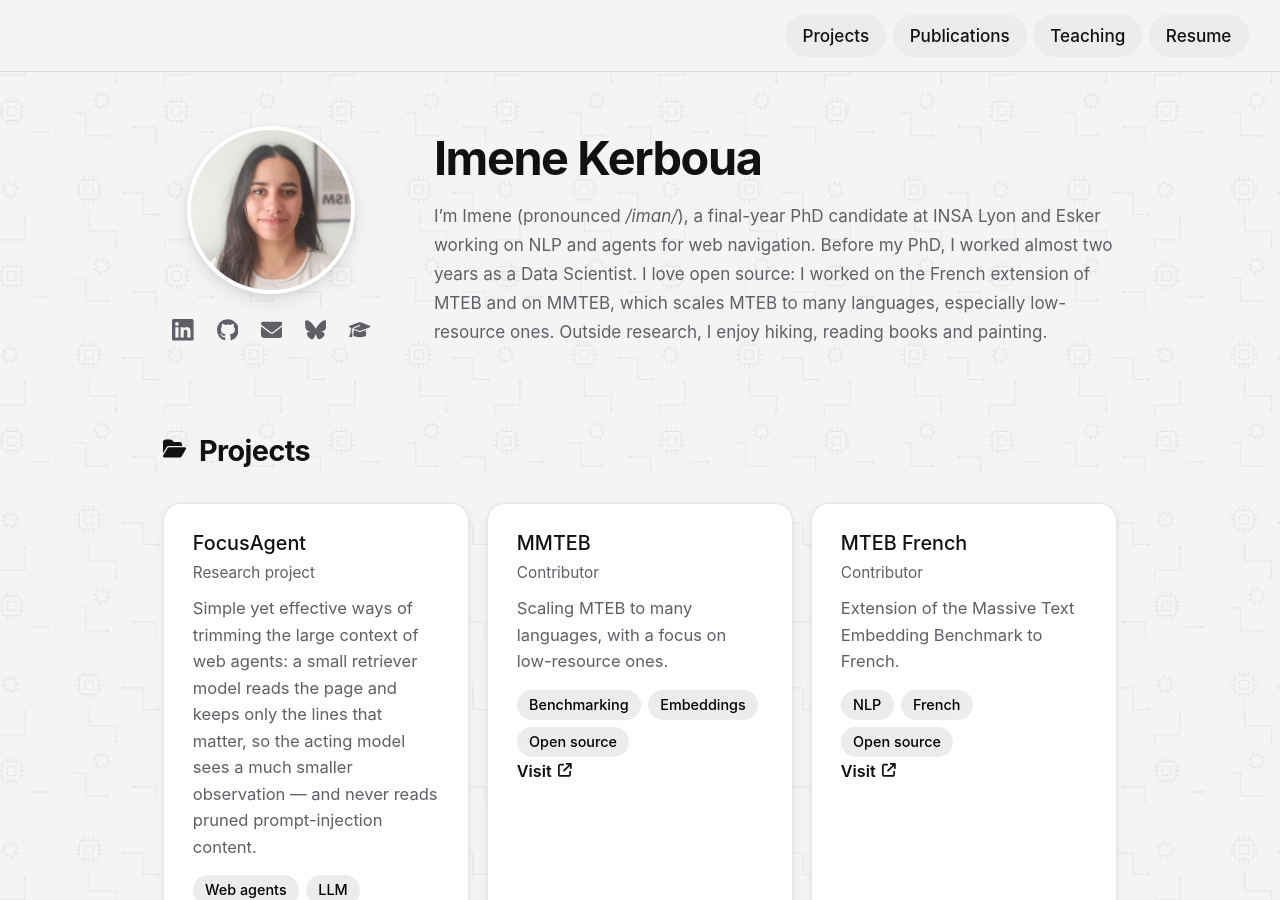
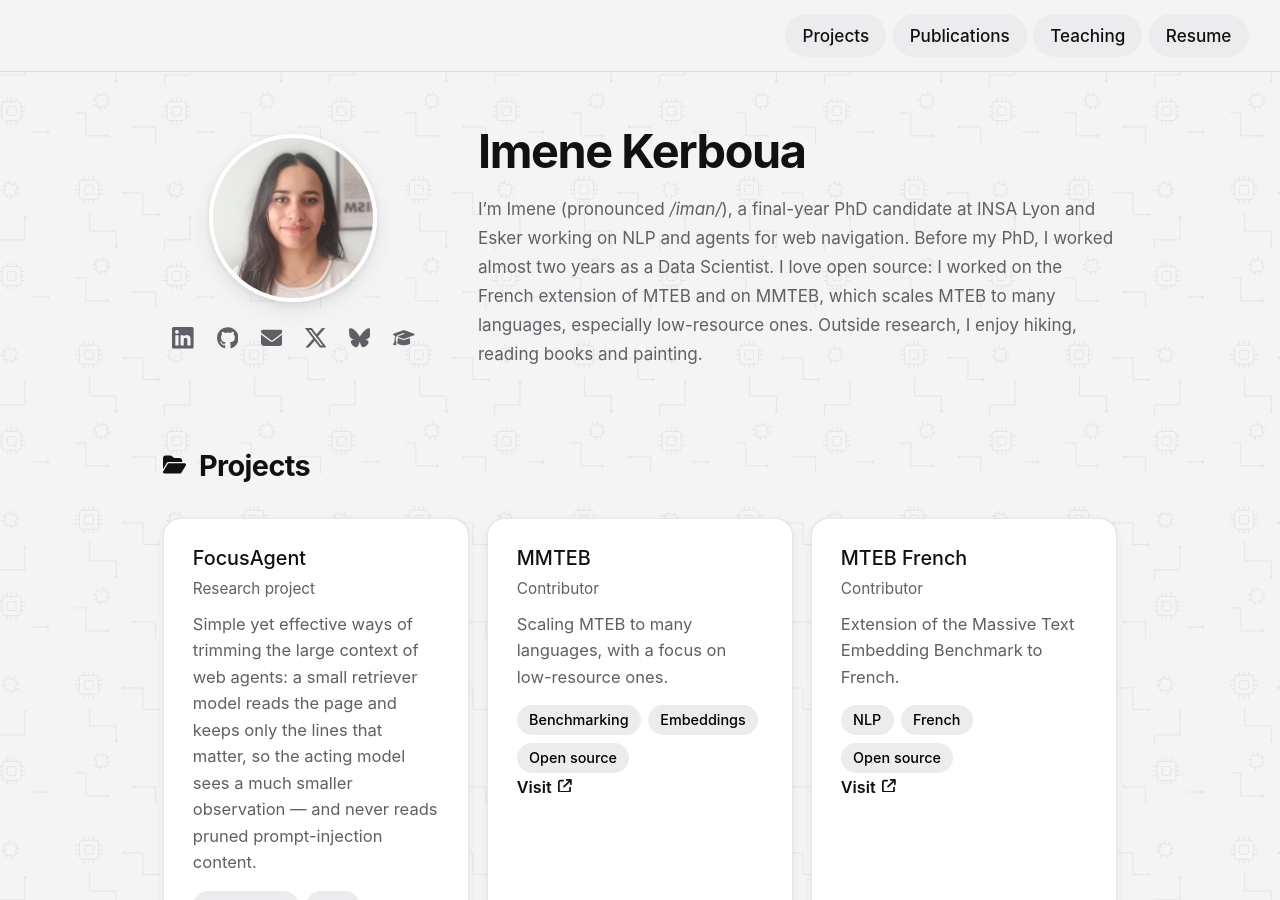
Before and after one commit to imenelydiaker/imenelydiaker.github.io, a Jekyll site: the page built from _pages/about.md, in a window 1280 px wide and 900 px high. Built offline with Jekyll 4.4.1, drawn with Linux system fonts in a browser that asks for light colours.

Commit message:
Add my X profile link to the hero (#9)
Set the X handle so the icon shows in the hero's social row, and
point the link at x.com instead of twitter.com.

Co-authored-by: Claude Fable 5.2 <noreply@anthropic.com>

```diff
--- a/_config.yml
+++ b/_config.yml
@@ -65,7 +65,7 @@ author:
   steam            : # Username
   telegram         : # URL
   tumblr           : # Username
-  twitter          : # Username
+  twitter          : "imenelker"
   vine             : # Username
   weibo            : # Username
   wikipedia        : # Username
--- a/_includes/author-profile.html
+++ b/_includes/author-profile.html
@@ -133,7 +133,7 @@
         <li><a href="https://{{ author.tumblr }}.tumblr.com"><i class="fab fa-fw fa-tumblr icon-pad-right" aria-hidden="true"></i>Tumblr</a></li>
       {% endif %}
       {% if author.twitter %}
-        <li><a href="https://twitter.com/{{ author.twitter }}"><i class="fab fa-fw fa-x-twitter icon-pad-right" aria-hidden="true"></i>X (formerly Twitter)</a></li>
+        <li><a href="https://x.com/{{ author.twitter }}"><i class="fab fa-fw fa-x-twitter icon-pad-right" aria-hidden="true"></i>X (formerly Twitter)</a></li>
       {% endif %}
       {% if author.vine %}
         <li><a href="https://vine.co/u/{{ author.vine }}"><i class="fab fa-fw fa-vine icon-pad-right" aria-hidden="true"></i>Vine</a></li>
--- a/_layouts/landing.html
+++ b/_layouts/landing.html
@@ -36,7 +36,7 @@ layout: compress
               <li><a href="mailto:{{ site.author.email }}" title="Email">{% include icons.html name="envelope" %}<span class="sr-only">Email</span></a></li>
             {% endif %}
             {% if site.author.twitter %}
-              <li><a href="https://twitter.com/{{ site.author.twitter }}" title="X">{% include icons.html name="x-twitter" %}<span class="sr-only">X</span></a></li>
+              <li><a href="https://x.com/{{ site.author.twitter }}" title="X">{% include icons.html name="x-twitter" %}<span class="sr-only">X</span></a></li>
             {% endif %}
             {% if site.author.bluesky %}
               <li><a href="https://bsky.app/profile/{{ site.author.bluesky }}" title="Bluesky">{% include icons.html name="bluesky" %}<span class="sr-only">Bluesky</span></a></li>
```
